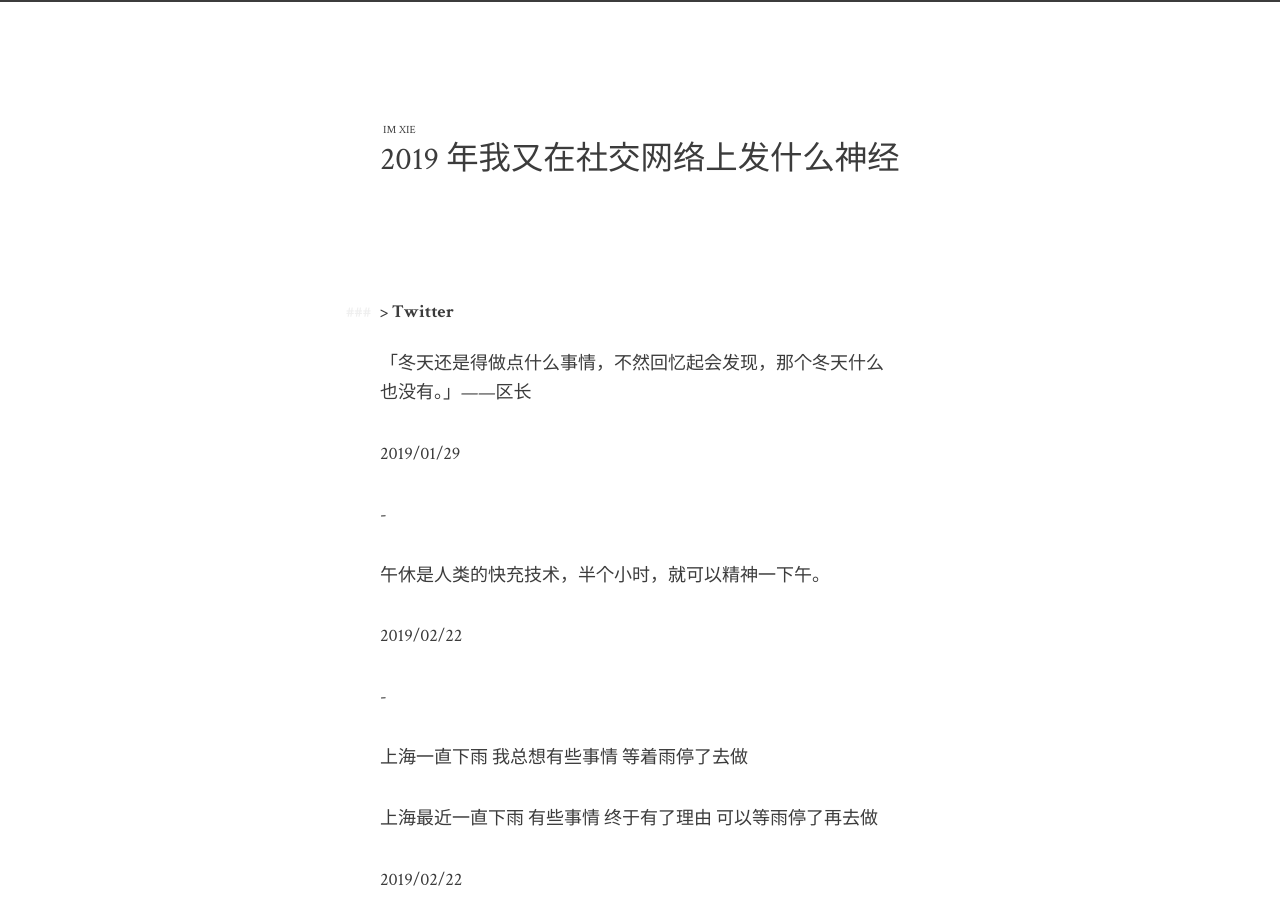
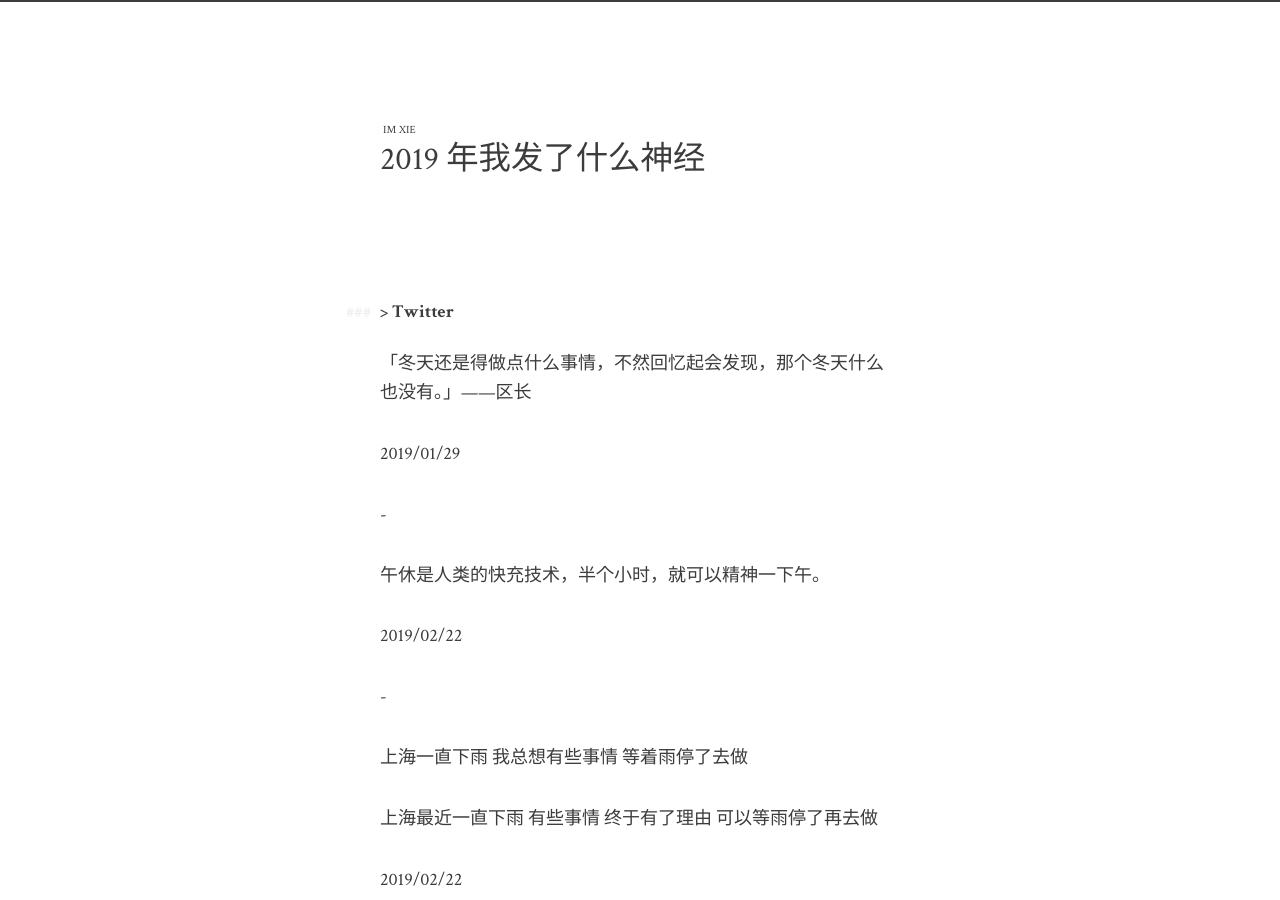
Before and after one commit to xcc3641/xcc3641.github.io, a Jekyll site: the page built from _posts/2019-12-19-the-words-of-sns-during-2019.md, in a window 1280 px wide and 900 px high. Built offline with Jekyll 4.4.1, drawn with Linux system fonts in a browser that asks for light colours.

Commit message:
change 2019 title

```diff
--- a/_posts/2019-12-19-the-words-of-sns-during-2019.md
+++ b/_posts/2019-12-19-the-words-of-sns-during-2019.md
@@ -1,5 +1,5 @@
 ---
-title: 2019 年我又在社交网络上发什么神经
+title: 2019 年我发了什么神经
 date: 2019-12-19 00:51:37
 layout: post
 ---
```
